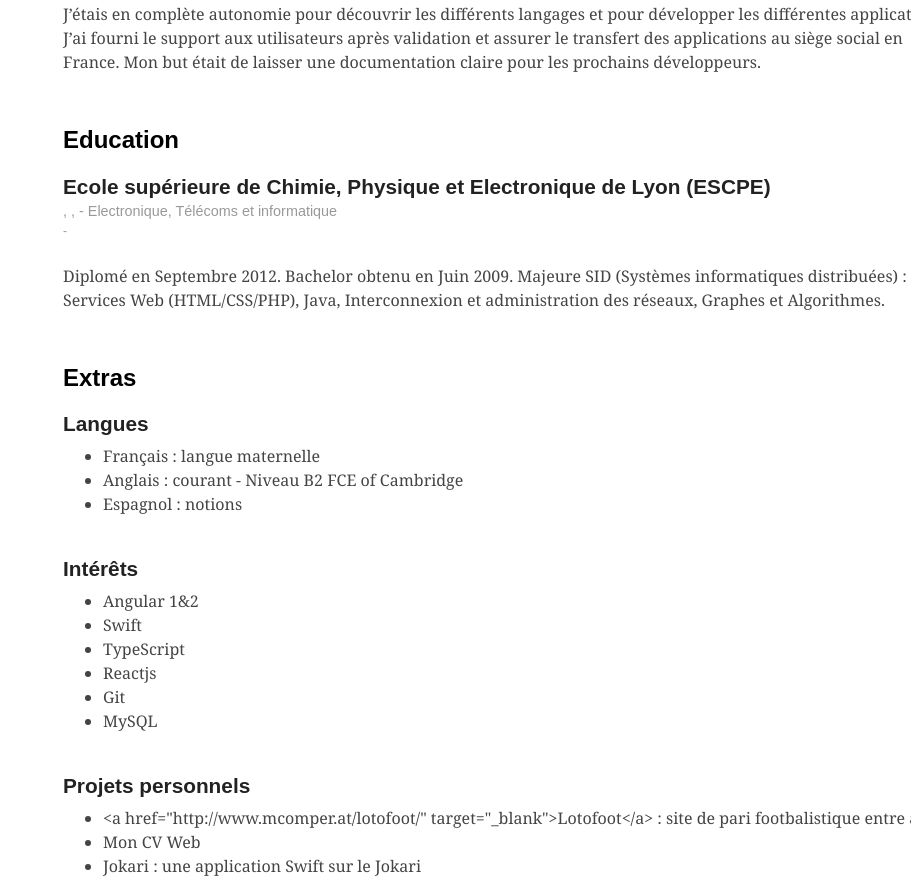
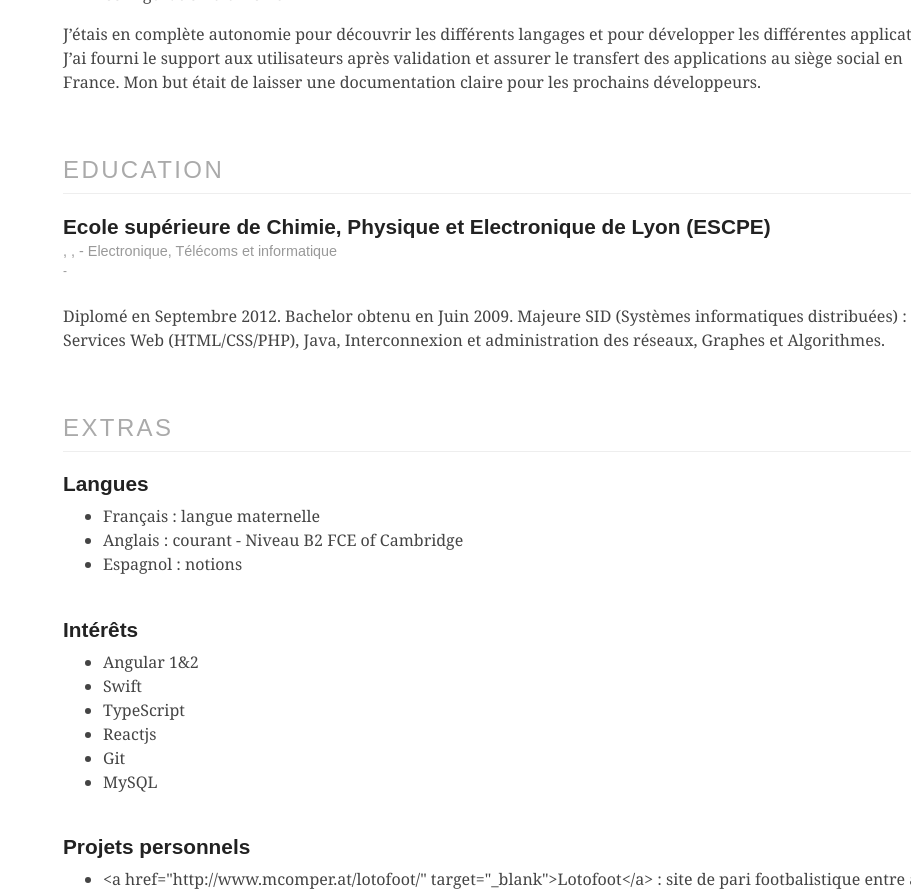
Before and after one commit to Mitchnsun/mcomperat, a React (Create React App) app: page / in a window 1280 px wide. Shown: the part 1900-2794 px from the top of the page, without its empty margins (369-1280 px from the left). Built offline with nearby package versions, Linux system fonts and the light colour scheme.

Commit message:
[v3] CSS Posts

```diff
--- a/less/layout.less
+++ /dev/null
@@ -1,44 +0,0 @@
-/* LAYOUT CSS */
-.brand-title,
-.brand-tagline {
-  margin: 0;
-}
-.brand-title {
-  text-transform: uppercase;
-}
-.brand-tagline {
-  font-weight: 300;
-  color: rgb(142, 142, 214);
-}
-
-.nav-list {
-  margin: 0;
-  padding: 0;
-  list-style: none;
-}
-.nav-item {
-  display: inline-block;
-  zoom: 1;
-}
-.nav-item a {
-  background: transparent;
-  border: 3px solid rgb(103, 103, 180);
-  color: #fff;
-  margin-top: 1em;
-}
-.nav-item a:hover,
-.nav-item a:focus {
-  border: 3px solid rgb(142, 142, 214);
-  color: rgb(142, 142, 214);
-  text-decoration: none;
-}
-
-.content-subhead {
-  text-transform: uppercase;
-  color: #aaa;
-  border-bottom: 1px solid #eee;
-  padding: 0.4em 0;
-  font-size: 1.5em;
-  font-weight: 500;
-  letter-spacing: 0.1em;
-}
--- a/src/App.js
+++ b/src/App.js
@@ -1,8 +1,8 @@
 import React, { Component } from 'react';
 
 import Heading from './components/heading/Heading';
-import PostList from './components/post-list/PostList';
-import PostExtra from './components/post-extra/PostExtra';
+import PostList from './components/post/PostList';
+import PostExtra from './components/post/PostExtra';
 import data from './assets/data/fr/data.json';
 import logo from './logo.svg';
 import './App.css';
@@ -23,8 +23,8 @@ class App extends Component {
             title={data.education.title}
             list={data.education.schools}
           />
-          <div className="posts">
-            <h2 className="content-subhead">{data.extra.title}</h2>
+          <div className="Posts">
+            <h2 className="Posts-header">{data.extra.title}</h2>
             {data.extra.items.map( item => {
               return <PostExtra {...item} />;
             })}
--- a/src/components/post/Post.css
+++ b/src/components/post/Post.css
@@ -1,5 +1,15 @@
 .Posts {
   padding-bottom: 1em;
+}
+
+.Posts-header {
+  text-transform: uppercase;
+  color: #aaa;
+  border-bottom: 1px solid #eee;
+  padding: 0.4em 0;
+  font-size: 1.5em;
+  font-weight: 500;
+  letter-spacing: 0.1em;
 }
 
 .Post {
--- a/src/components/post/Post.js
+++ b/src/components/post/Post.js
@@ -1,6 +1,5 @@
 import React from 'react';
 import Tag from '../tag/Tag';
-import './Post.css';
 
 export default function Post(props) {
   console.log(props);
--- a/src/components/post-list/PostList.js
+++ b/src/components/post/PostList.js
@@ -1,10 +1,11 @@
 import React from 'react';
-import Post from '../post/Post';
+import Post from './Post';
+import './Post.css';
 
 export default function PostList({ title, list }) {
   return (
     <div className="Posts">
-      <h2>{title}</h2>
+      <h2 className="Posts-header">{title}</h2>
       {list.map( post => {return <Post {...post} />;})}
     </div>
   );
```
Also changed, not shown: src/components/post/PostExtra.js (renamed from src/components/post-extra/PostExtra.js).
